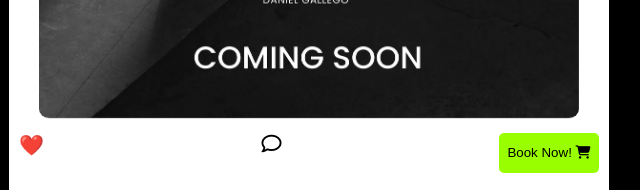
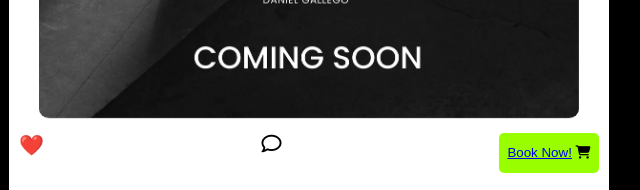
Before and after one commit to safran6ix/MovieBookingSite, a plain HTML site: page index.html in a window 1280 px wide. Shown: the part 780-970 px from the top of the page, 331-971 px from the left. Drawn offline with Linux system fonts and the light colour scheme.

Commit message:
Modified

```diff
--- a/index.html
+++ b/index.html
@@ -46,7 +46,7 @@
                     <i class="fa-regular fa-comment"></i>
                 </span>
                 <button class="booking-btn">
-                    Book Now!
+                    <a href="bookingsite.html">Book Now!</a>
                     <i class="fa-solid fa-cart-shopping"></i>
                 </button>
             </div>
```
Also changed, not shown: bookingsite.html (added).
